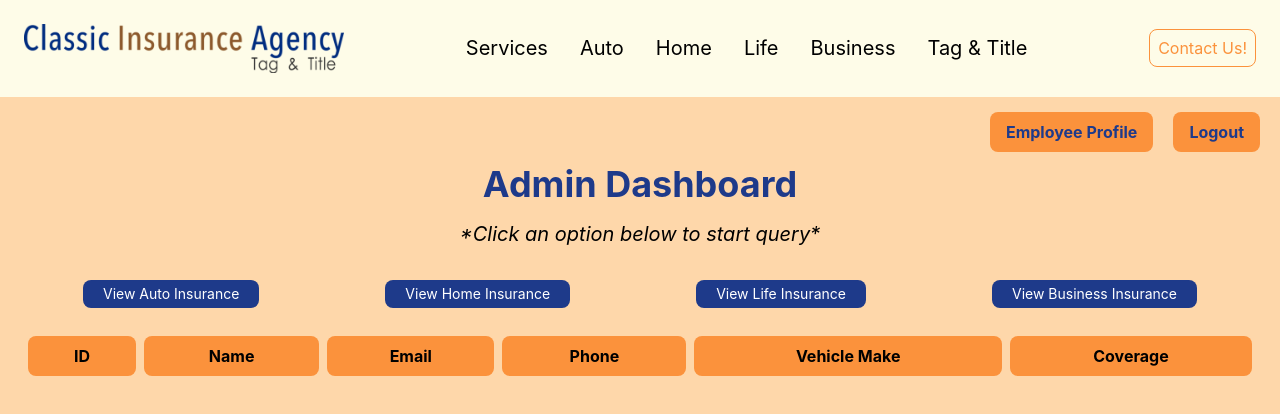
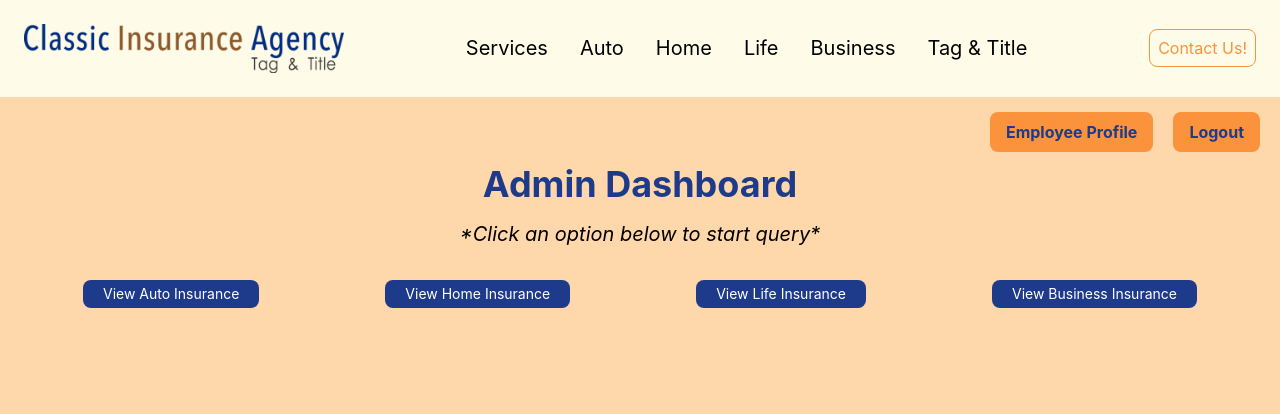
Before and after one commit to tajsharma/classic-insurance-proj, a React (Create React App) app in the folder insurance-frontend/: page /admin in a window 1280 px wide. Shown: the top 414 px of the page. Built offline with nearby package versions, Linux system fonts and the light colour scheme; sample sign-in values are in the browser's storage.

Commit message:
change the headers dynamically instead of staying at one

```diff
--- a/insurance-frontend/src/Components/AdminPage.tsx
+++ b/insurance-frontend/src/Components/AdminPage.tsx
@@ -6,6 +6,14 @@ const AdminPage: React.FC = () => {
     const [data, setData] = useState([]);
     const [endpoint, setEndpoint] = useState('');
     const navigate = useNavigate();
+    const [headers, setHeaders] = useState<string[]>([]);
+
+    const headerMappings: { [key: string]: string[] } = {
+      '/admin/auto-data': ['ID', 'Name', 'Email', 'Phone', 'Vehicle Make', 'Vehicle Model', 'VIN', 'License Number', 'Insurance Company', 'Coverage'],
+      '/admin/home-data': ['ID', 'Name', 'Email', 'Phone', 'Property Address', 'Home Type', 'Home Value', 'Coverage Amount'],
+      '/admin/business-data': ['ID', 'Name', 'Email', 'Phone', 'Business Name', 'Business Type', 'Coverage Amount'],
+      '/admin/life-data':['ID','Name', 'Email', 'Phone', 'Coverage Type', 'Coverage Amount', 'Beneficiary']
+    };
 
     useEffect(() => {
       // Fetch the data from the backend
@@ -23,6 +31,7 @@ const AdminPage: React.FC = () => {
             });
 
             setData(response.data); // Store data in state
+            setHeaders(headerMappings[endpoint] || []);
           } catch (error) {
             console.error('Error fetching data:', error);
           }
@@ -60,24 +69,21 @@ const AdminPage: React.FC = () => {
         <table className="table-auto w-full border-separate border-spacing-2 border-collapse">
           <thead>
             <tr className="bg-orange-400">
-              <th className="px-4 py-2 rounded-lg">ID</th>
-              <th className="px-4 py-2 rounded-lg">Name</th>
-              <th className="px-4 py-2 rounded-lg">Email</th>
-              <th className="px-4 py-2 rounded-lg">Phone</th>
-              <th className="px-4 py-2 rounded-lg">Vehicle Make</th>
-              <th className="px-4 py-2 rounded-lg">Coverage</th>
+              {headers.map((header, index) => (
+                <th key={index} className="px-4 py-2 rounded-lg">
+                  {header}
+                </th>
+              ))}
             </tr>
           </thead>
           <tbody>
-            {data.map((item: any) => (
-              <tr key={item.id}>
-                <td className="border border-gray-300 bg-white px-4 py-2 rounded-lg">{item.id}</td>
-                <td className="border border-gray-300 bg-white px-4 py-2 rounded-lg">{item.name}</td>
-                <td className="border border-gray-300 bg-white px-4 py-2 rounded-lg">{item.email}</td>
-                <td className="border border-gray-300 bg-white px-4 py-2 rounded-lg">{item.phone}</td>
-                <td className="border border-gray-300 bg-white px-4 py-2 rounded-lg">
-                  {item.vehicle_make || item.home_address || item.coverage || 'N/A'}
-                </td>
+            {data.map((item: any, rowIndex) => (
+              <tr key={rowIndex}>
+                {headers.map((header, colIndex) => (
+                  <td key={colIndex} className="border border-gray-300 bg-white px-4 py-2 rounded-lg">
+                    {item[Object.keys(item)[colIndex]] || 'N/A'} {/* Match keys dynamically */}
+                  </td>
+                ))}
               </tr>
             ))}
           </tbody>
```
